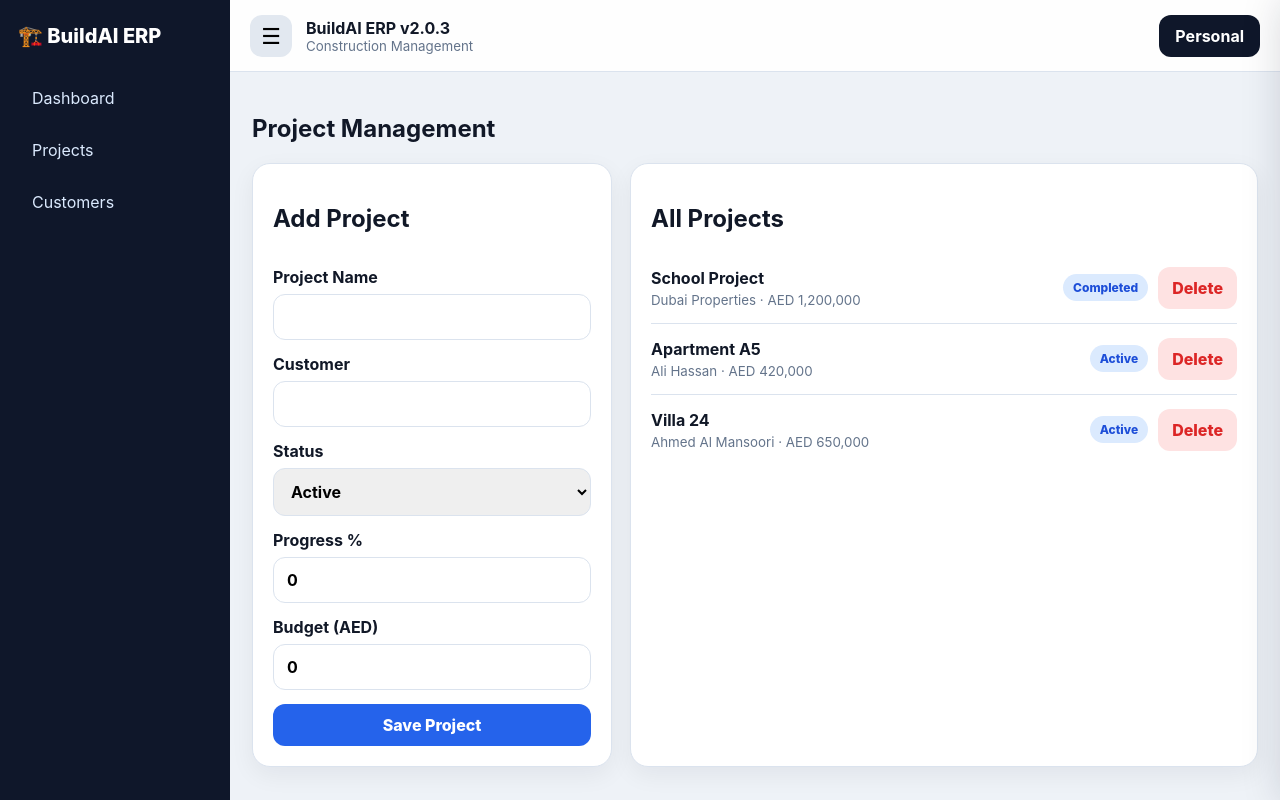
After one commit to jgcy483/buildai-erp, a Flask app: page /projects in a window 1280 px wide. The commit adds this page. Run offline with Flask 3, Linux system fonts and the light colour scheme; data comes from the database, SQL or seed files in the repository.

Commit message:
Add files via upload

```diff
--- a/templates/base.html
+++ b/templates/base.html
@@ -1,8 +1,47 @@
 <!doctype html>
-<html><head>
-<meta name="viewport" content="width=device-width,initial-scale=1">
-<link rel="stylesheet" href="/static/css/style.css">
-<title>BuildAI ERP</title>
-</head><body>{% block content %}{% endblock %}
-<script src="/static/js/app.js"></script>
-</body></html>
+<html lang="en">
+<head>
+  <meta charset="utf-8">
+  <meta name="viewport" content="width=device-width, initial-scale=1, viewport-fit=cover">
+  <title>{% block title %}BuildAI ERP{% endblock %}</title>
+  <link rel="stylesheet" href="{{ url_for('static', filename='css/style.css') }}">
+</head>
+<body>
+<div class="app-shell">
+  <aside class="sidebar" id="sidebar">
+    <div class="brand">🏗️ BuildAI ERP</div>
+    <nav>
+      <a href="{{ url_for('dashboard') }}">Dashboard</a>
+      <a href="{{ url_for('projects') }}">Projects</a>
+      <a href="{{ url_for('customers') }}">Customers</a>
+    </nav>
+  </aside>
+
+  <section class="workspace">
+    <header class="topbar">
+      <button class="icon-btn" id="menuButton">☰</button>
+      <div><strong>BuildAI ERP v2.0.3</strong><small>Construction Management</small></div>
+      <button class="personal-btn" id="personalButton">Personal</button>
+    </header>
+
+    <main class="content">
+      {% with messages = get_flashed_messages(with_categories=true) %}
+        {% for category, message in messages %}
+          <div class="flash {{ category }}">{{ message }}</div>
+        {% endfor %}
+      {% endwith %}
+      {% block content %}{% endblock %}
+    </main>
+  </section>
+
+  <aside class="personal-panel" id="personalPanel">
+    <div class="panel-head"><strong>Personal Account</strong><button class="icon-btn" id="closePersonal">×</button></div>
+    <div class="personal-card"><span>Today Income</span><b>AED 2,500</b></div>
+    <div class="personal-card"><span>Today Expense</span><b>AED 840</b></div>
+    <div class="personal-card"><span>Today Profit</span><b>AED 1,660</b></div>
+    <div class="personal-card"><span>Balance</span><b>AED 28,400</b></div>
+  </aside>
+</div>
+<script src="{{ url_for('static', filename='js/app.js') }}"></script>
+</body>
+</html>
--- /dev/null
+++ b/templates/projects.html
@@ -0,0 +1,28 @@
+{% extends "base.html" %}
+{% block title %}Projects - BuildAI ERP{% endblock %}
+{% block content %}
+<h1>Project Management</h1>
+<section class="two-column">
+<form class="form-card" method="post">
+  <h2>Add Project</h2>
+  <label>Project Name<input name="name" required></label>
+  <label>Customer<input name="customer" required></label>
+  <label>Status<select name="status"><option>Active</option><option>Completed</option><option>Paused</option></select></label>
+  <label>Progress %<input name="progress" type="number" min="0" max="100" value="0"></label>
+  <label>Budget (AED)<input name="budget" type="number" min="0" step="0.01" value="0"></label>
+  <button class="primary-btn">Save Project</button>
+</form>
+
+<section class="section-card">
+  <h2>All Projects</h2>
+  {% for project in projects %}
+  <article class="table-row">
+    <div><strong>{{ project.name }}</strong><small>{{ project.customer }} · AED {{ "{:,.0f}".format(project.budget) }}</small></div>
+    <div class="row-actions"><span class="badge">{{ project.status }}</span>
+      <form method="post" action="{{ url_for('delete_project', project_id=project.id) }}"><button class="danger-btn">Delete</button></form>
+    </div>
+  </article>
+  {% endfor %}
+</section>
+</section>
+{% endblock %}
```
Also changed, not shown: templates/customers.html (added, +24 -0 lines), templates/dashboard.html (+29 -3 lines).
